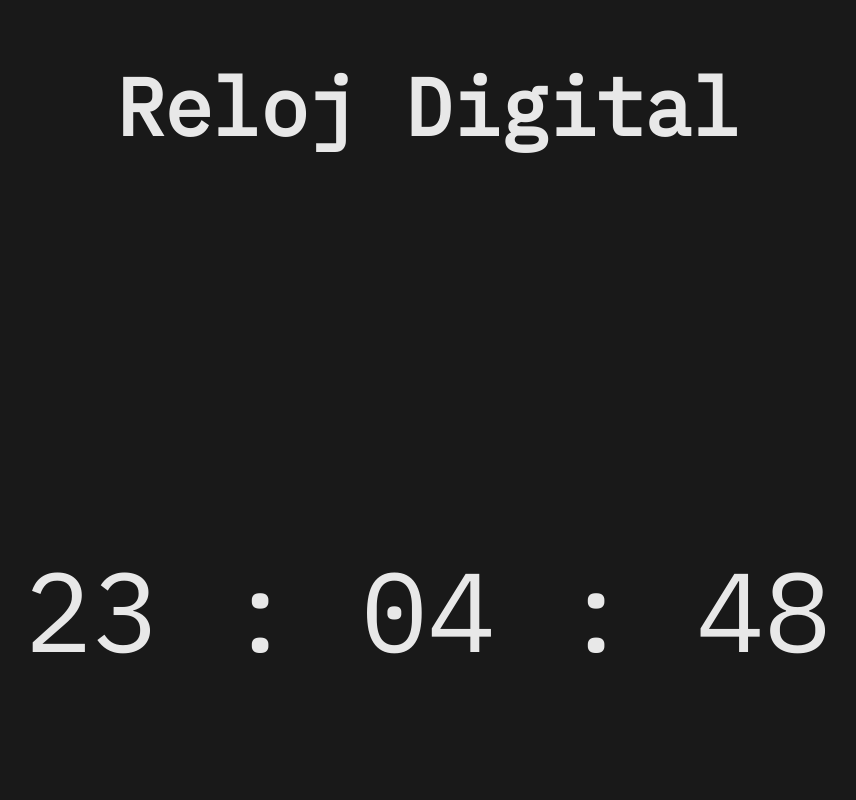
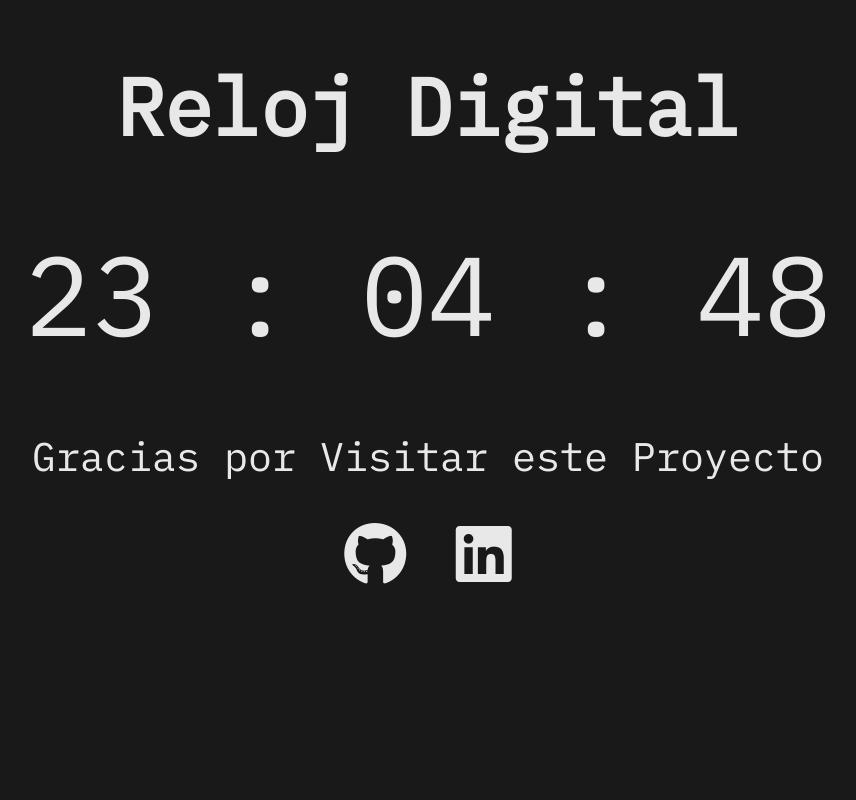
Before and after one commit to gastonm3112/reloj-digital, a plain HTML site: page index.html in a window 1280 px wide. Shown: the top 800 px of the page, without its empty margins (212-1068 px from the left). Drawn offline with Linux system fonts and the light colour scheme.

Commit message:
Optimizaton for screens

```diff
--- a/css/styles.css
+++ b/css/styles.css
@@ -18,7 +18,7 @@ a {
 
 .reloj {
   font-size: 2em;
-  margin: 45% 0;
+  margin: 30% 0;
 }
 
 .footer__contenedor p {
@@ -38,7 +38,7 @@ a {
 
   .reloj {
     font-size: 4em;
-    margin: 25% 0;
+    margin: 15% 0;
   }
 
   .footer__contenedor p {
@@ -59,7 +59,7 @@ a {
 
   .reloj {
     font-size: 7em;
-    margin: 30% 0;
+    margin: 5% 0;
   }
 
   .footer__contenedor p {
```
